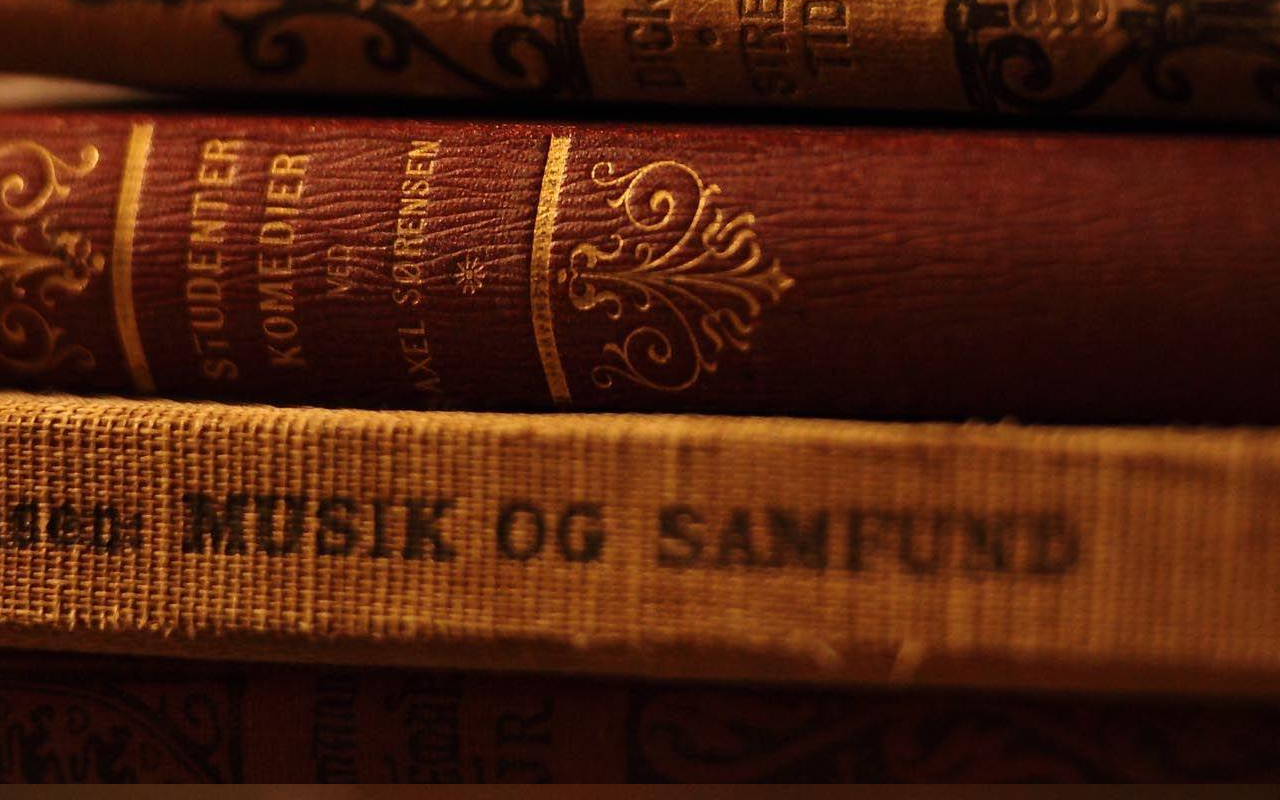
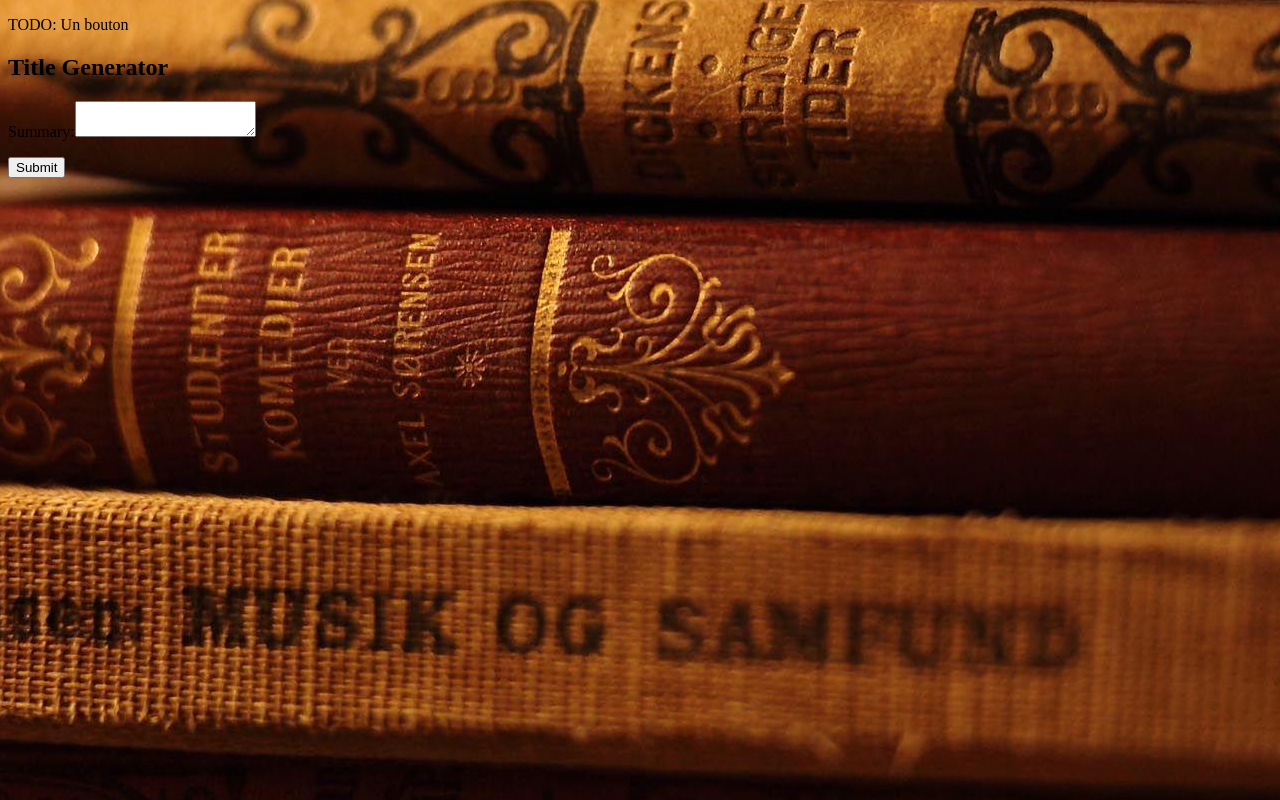
Before and after one commit to Kiefferflo/literary-genre-detector-front, an Angular app: page /title in a window 1280 px wide. Before the commit this address led to /. Built offline with nearby package versions, Linux system fonts and the light colour scheme.

Commit message:
feature: title generator (todo)

```diff
--- a/src/app/api-form/api-form.component.ts
+++ b/src/app/api-form/api-form.component.ts
@@ -1,5 +1,5 @@
-import { HttpClient, HttpHeaders, HttpResponse } from '@angular/common/http';
-import { Component, OnInit } from '@angular/core';
+import { HttpClient, HttpResponse } from '@angular/common/http';
+import { Component } from '@angular/core';
 import { FormBuilder, FormGroup } from '@angular/forms';
 
 @Component({
@@ -25,9 +25,7 @@ export class ApiFormComponent {
 
   data: string = "";
 
-  endpoint = "https://literary-genre-detector-api-t32mvyrpiq-od.a.run.app/api/predict/"
-
-
+  endpoint = "https://literary-genre-detector-api-t32mvyrpiq-od.a.run.app/api/predict/genre/"
 
   constructor(private fb:FormBuilder, private http: HttpClient) {
     this.apiForm = this.fb.group({
--- a/src/app/app-routing.module.ts
+++ b/src/app/app-routing.module.ts
@@ -1,9 +1,11 @@
 import { NgModule } from '@angular/core';
 import { RouterModule, Routes } from '@angular/router';
 import { ApiFormComponent } from './api-form/api-form.component';
+import { TitleComponent } from './title/title.component';
 
 const routes: Routes = [
-  { path: '', component:ApiFormComponent}
+  { path: '', component:ApiFormComponent },
+  { path: 'title', component:TitleComponent }
 ];
 
 @NgModule({
--- a/src/app/app.component.html
+++ b/src/app/app.component.html
@@ -1,3 +1,4 @@
 <main>
+  <app-menu></app-menu>
   <router-outlet></router-outlet>
 </main>
--- a/src/app/app.module.ts
+++ b/src/app/app.module.ts
@@ -6,11 +6,15 @@ import { AppRoutingModule } from './app-routing.module';
 import { AppComponent } from './app.component';
 import { ReactiveFormsModule } from '@angular/forms';
 import { ApiFormComponent } from './api-form/api-form.component';
+import { TitleComponent } from './title/title.component';
+import { MenuComponent } from './menu/menu.component';
 
 @NgModule({
   declarations: [
     AppComponent,
-    ApiFormComponent
+    ApiFormComponent,
+    TitleComponent,
+    MenuComponent
   ],
   imports: [
     BrowserModule,
--- /dev/null
+++ b/src/app/menu/menu.component.html
@@ -0,0 +1 @@
+<p>TODO: Un bouton </p>
--- /dev/null
+++ b/src/app/menu/menu.component.ts
@@ -0,0 +1,15 @@
+import { Component, OnInit } from '@angular/core';
+
+@Component({
+  selector: 'app-menu',
+  templateUrl: './menu.component.html',
+  styleUrls: ['./menu.component.css']
+})
+export class MenuComponent implements OnInit {
+
+  constructor() { }
+
+  ngOnInit(): void {
+  }
+
+}
--- /dev/null
+++ b/src/app/title/title.component.html
@@ -0,0 +1,32 @@
+<div class="main">
+    <div class="head">
+        <h2>Title Generator</h2>
+        <p></p>
+    </div>
+    <section class="main">
+        <div class="form-container">
+            <form [formGroup]="apiForm" (ngSubmit)="onSubmit()">
+                <div class="form-input">
+                    <label>Summary:</label>
+                    <textarea type="text" formControlName="text">
+                    </textarea>
+                </div>
+                <p>
+                  <button class="form-submit" (click)="clicked = true; data = ''"  type="submit">Submit</button>
+                </p>
+            </form>
+        </div>
+    </section>
+    <section class="response" *ngIf="data != '' || clicked">
+        <div class="response-container">
+            <div *ngIf="clicked && data == ''">
+                <div class="filler"></div>
+                <div class="my-img-container">
+                </div>
+            </div>
+            <p *ngIf="data != ''">
+                {{data}}
+            </p>
+        </div>
+    </section>
+</div>
--- /dev/null
+++ b/src/app/title/title.component.ts
@@ -0,0 +1,34 @@
+import { Component } from '@angular/core';
+import { FormBuilder, FormGroup } from '@angular/forms';
+import { HttpClient, HttpResponse } from '@angular/common/http';
+
+@Component({
+  selector: 'app-title',
+  templateUrl: './title.component.html',
+  styleUrls: ['./title.component.css']
+})
+export class TitleComponent {
+
+  apiForm: FormGroup;
+
+  clicked: boolean = false;
+
+  data: string = "";
+
+  endpoint = "https://literary-genre-detector-api-t32mvyrpiq-od.a.run.app/api/predict/title/summary?summary="
+
+  constructor(private fb:FormBuilder, private http: HttpClient) {
+    this.apiForm = this.fb.group({
+      text: this.fb.control('')
+    });
+  }
+
+  async onSubmit() {
+    let url: string = this.endpoint + this.apiForm.value['text'];
+    await this.http.post<HttpResponse<string>>(url, '')
+    .subscribe((rep) =>  {
+      this.data = JSON.stringify(rep);
+    });
+  }
+
+}
```
Also changed, not shown: src/app/menu/menu.component.css (added), src/app/title/title.component.css (added), 2 other files (tests, documents, lock files or other folders).
